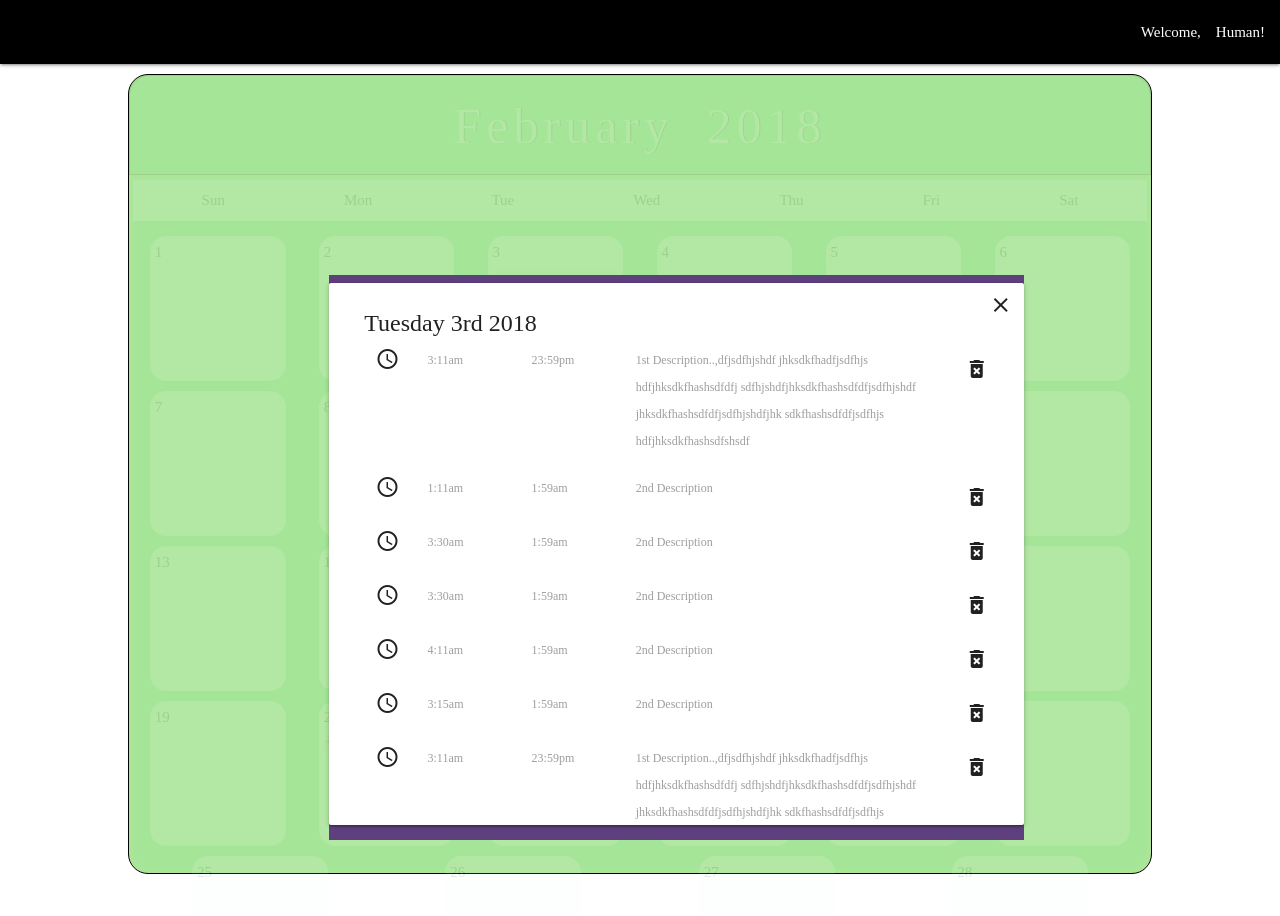
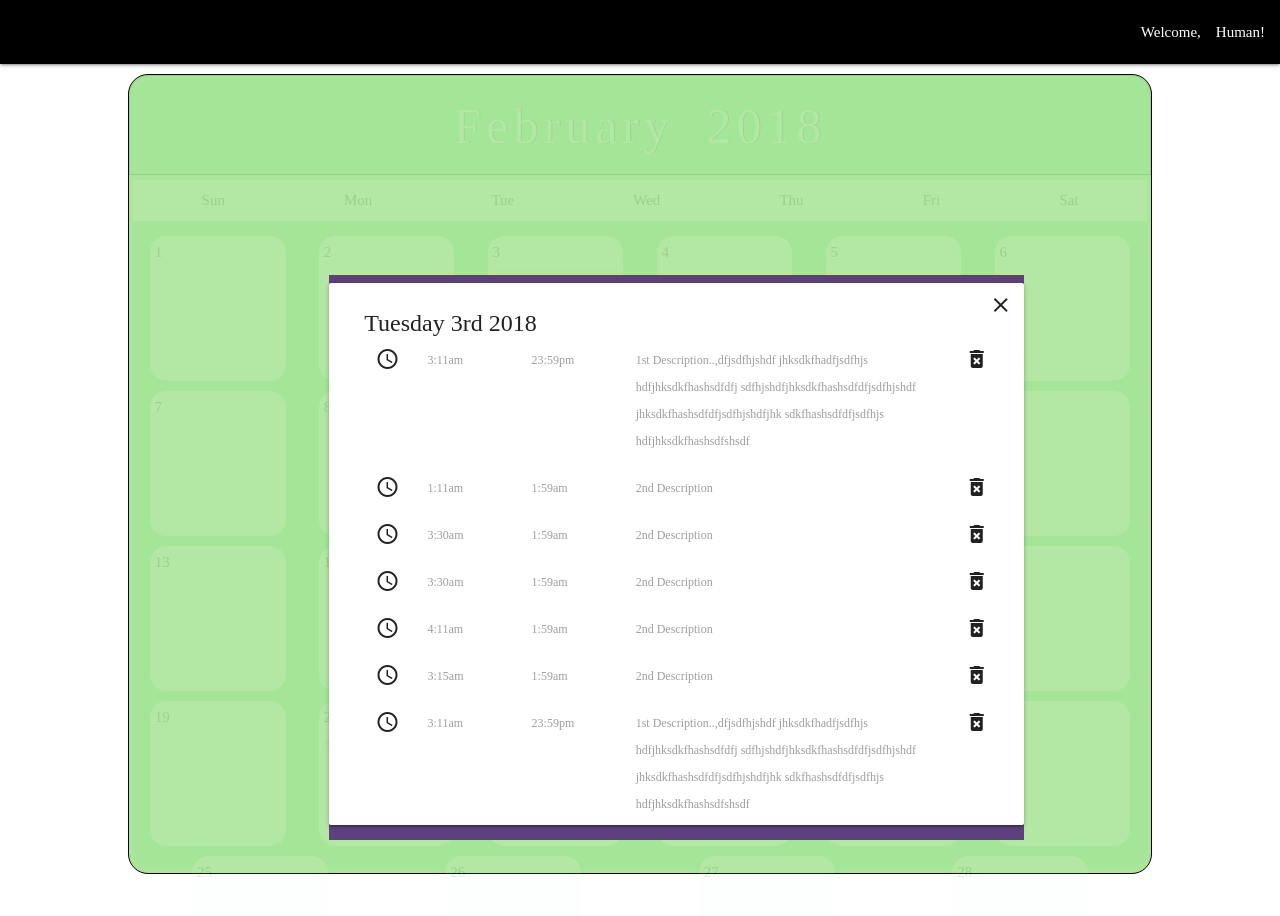
Before and after one commit to Abubakar101/TTP-Calender, a React (Create React App) app in the folder CalendarFrontEnd/: page / in a window 1280 px wide. Both pictures are taken after a click on the element 555 px from the left and 308 px from the top of the page. Shown: the top 916 px of the page. Built offline with nearby package versions, Linux system fonts and the light colour scheme; a web font is replaced by a local one.

Commit message:
fixed css for delete button

```diff
--- a/CalendarFrontEnd/src/App.css
+++ b/CalendarFrontEnd/src/App.css
@@ -80,8 +80,7 @@
 }
 
 #closeForm,
-#closeDayView,
-#deleteDayViewEvent {
+#closeDayView {
   margin-top: 10px;
   cursor: pointer;
   font-weight: 300;
@@ -109,6 +108,10 @@
   max-height: 578px;
 }
 
+#deleteDayViewEvent {
+  cursor: pointer;
+  font-weight: 300;
+}
 #deleteDayViewEvent:hover {
   color: red;
 }
--- a/CalendarFrontEnd/src/components/Nav.jsx
+++ b/CalendarFrontEnd/src/components/Nav.jsx
@@ -2,7 +2,7 @@ import React, { Component } from "react";
 class Nav extends Component {
   render() {
     return (
-      <div className="navbar-fixed">
+      <div id="navBar" className="navbar-fixed">
         <nav className="black">
           <div className="nav-wrapper">
             {" "}
@@ -11,7 +11,7 @@ class Nav extends Component {
                 <span>Welcome,</span>
               </li>
               <li>
-                <a href="#">Human!</a>
+                <a href="/">Human!</a>
               </li>
             </ul>
           </div>
```
